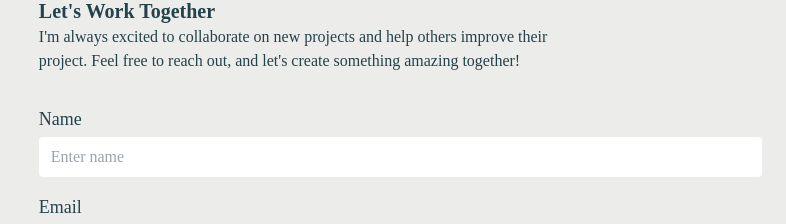
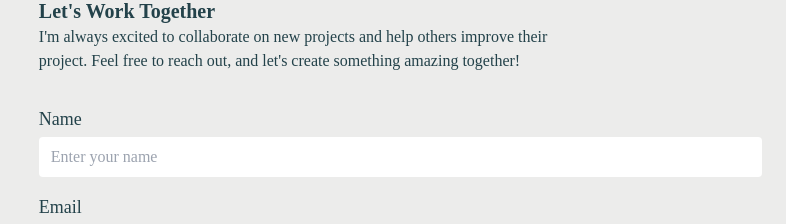
Before and after one commit to gloriaGwak/about-gloria, a React (Create React App) app: page / in a window 1280 px wide. Shown: the part 1240-1464 px from the top of the page, without its empty margins (494-1280 px from the left). Built offline with nearby package versions, Linux system fonts and the light colour scheme; no server answers; the database is empty.

Commit message:
edited form

```diff
--- a/src/api/firebase.js
+++ b/src/api/firebase.js
@@ -59,12 +59,14 @@ export async function getCareers (){
 
 export async function makeInquirie(inquirie){
     const id = uuid();
+    const timestamp = new Date().toISOString();
 
     return set(ref(database, `inquiries/${uuid()}`), {
         ...inquirie,
         id,
         name: inquirie.name,
         email: inquirie.email,
-        message: inquirie.message
+        message: inquirie.message,
+        date: timestamp
     });
 }
--- a/src/components/Header.jsx
+++ b/src/components/Header.jsx
@@ -46,7 +46,7 @@ export default function Header({sectionRefs, currentSection, path}) {
                                 md:w-[35px] md:h-[35px]
                                 w-[30px] h-[30px]
                             '>
-                                <Link to='/' target='_blank' title='Go to new window' className='block w-full h-full'>
+                                <Link to='https://github.com/gloriaGwak' target='_blank' title='Go to new window' className='block w-full h-full'>
                                     <TbBrandGithubFilled className='w-full h-full' /><span className='blind'>GitHub</span>
                                 </Link>
                             </li>
@@ -54,7 +54,7 @@ export default function Header({sectionRefs, currentSection, path}) {
                                 md:w-[35px] md:h-[35px]
                                 w-[30px] h-[30px]
                             '>
-                                <Link to='/' target='_blank' title='Go to new window' className='block w-full h-full'>
+                                <Link to='https://www.linkedin.com/in/gloria-gwak-803667236' target='_blank' title='Go to new window' className='block w-full h-full'>
                                     <TbBrandLinkedinFilled className='w-full h-full' /><span className='blind'>LinkedIn</span>
                                 </Link>
                             </li>
--- a/src/components/ui/Form.jsx
+++ b/src/components/ui/Form.jsx
@@ -12,7 +12,12 @@ export default function Form() {
         handleSubmit,
         formState: { errors },
     } = useForm({
-        mode: 'onSubmit'  // validation only on form submission
+        mode: 'onBlur',  // validation only on form submission
+        defaultValues: {
+            name: '',
+            email: '',
+            message: '',
+        }
     });
 
     const onSubmit = async (data) => {
@@ -52,9 +57,15 @@ export default function Form() {
                 <Input
                     name={'name'}
                     type={'text'}
-                    placeholder={'Enter name'}
+                    placeholder={'Enter your name'}
                     register={register}
-                    {...register('name', { required: 'Name is required.' })}
+                    {...register('name', {
+                        required: 'Name is required.',
+                        pattern: {
+                            value: /^[A-Za-z가-힣\s]+$/,
+                            message: 'Name can only include letters and Korean characters.',
+                        },
+                    })}
                     errors={errors}
                 />
                 <Input
@@ -64,7 +75,10 @@ export default function Form() {
                     register={register}
                     {...register('email', {
                         required: 'Email is required.',
-                        pattern: /^[A-Za-z0-9._%+-]+@[A-Za-z0-9.-]+\.[A-Za-z]{2,}$/i
+                        pattern: {
+                            value: /^[A-Za-z0-9._%+-]+@[A-Za-z0-9.-]+\.[A-Za-z]{2,}$/,
+                            message: 'Invalid email format.',
+                        },
                     })}
                     errors={errors}
                 />
@@ -73,7 +87,9 @@ export default function Form() {
                     type={'textarea'}
                     placeholder={'Enter message'}
                     register={register}
-                    {...register('message', { required: 'Message is required.' })}
+                    {...register('message', {
+                        required: 'Message is required.',
+                    })}
                     errors={errors}
                 />
                 <div className='md:mt-8 mt-10'>
```
